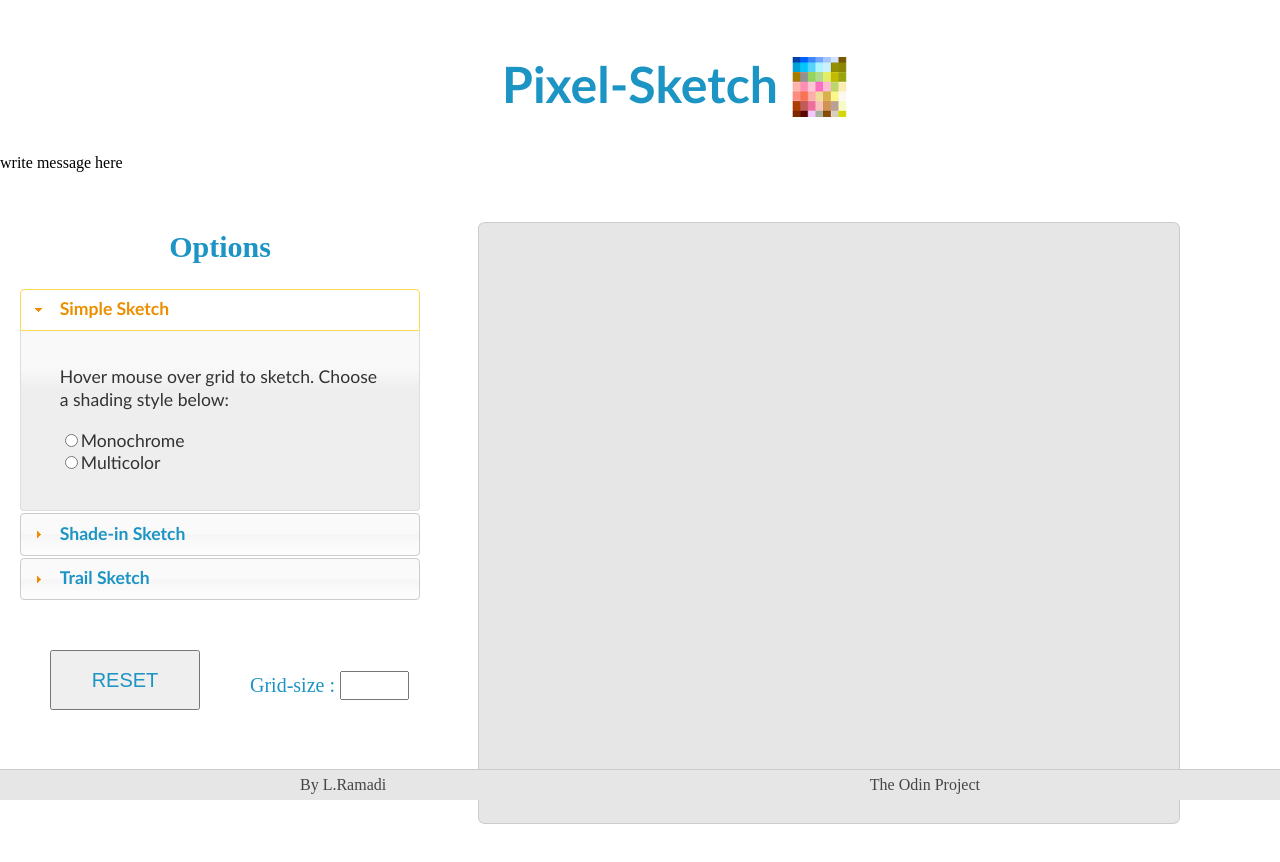
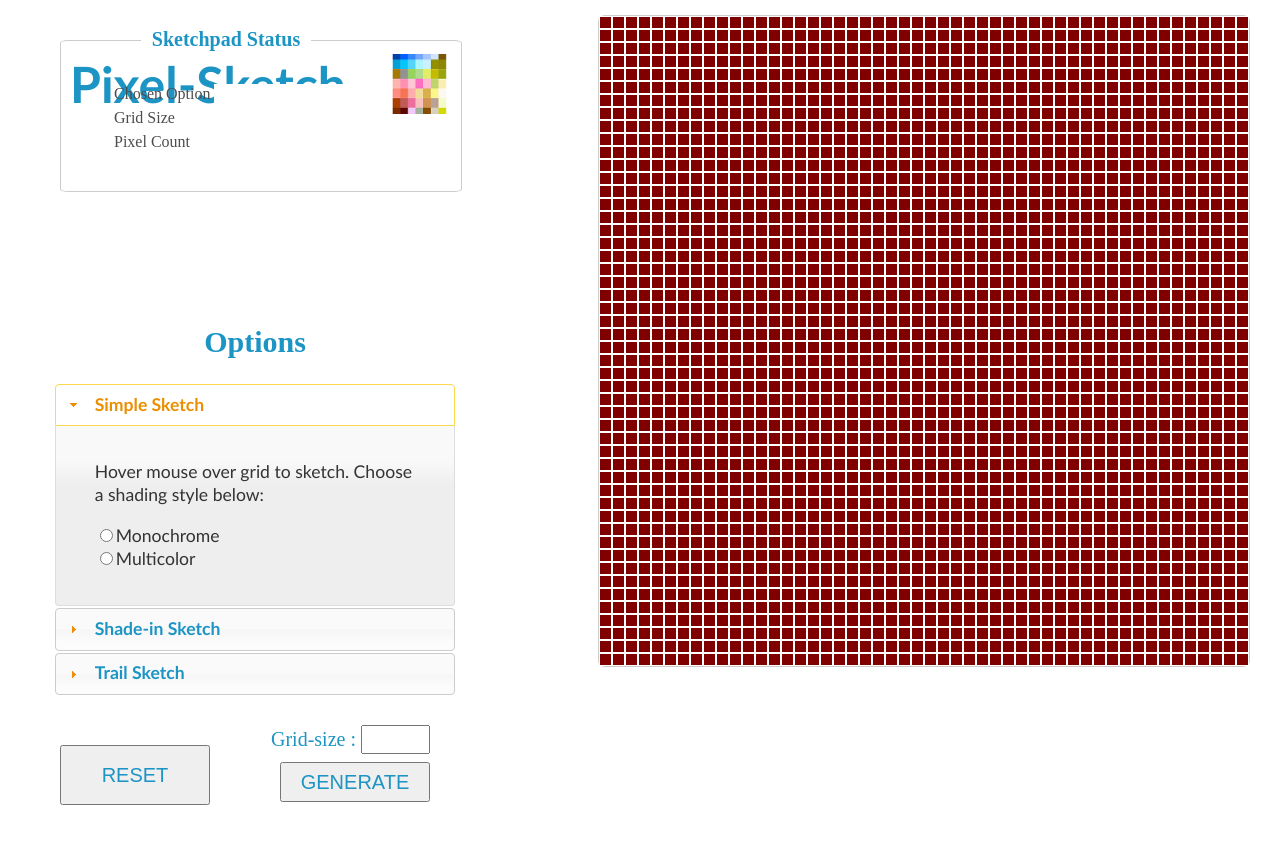
Before and after one commit to letsboogey/pixel_sketch_pad, a plain HTML site: page index.html in a window 1280 px wide. After the commit the page ends 805 px from the top, so only its background shows below. Drawn offline with nearby package versions, Linux system fonts and the light colour scheme.

Commit message:
40% progress

```diff
--- a/index.html
+++ b/index.html
@@ -1,25 +1,61 @@
 <!doctype html>
 <html>
 	<head>
-		<title>PixelDraw</title>
+		<title>PixelSketch</title>
 
 		<!--link the javascript and jQuery-->
 		<script src="http://code.jquery.com/jquery-1.6.2.min.js"></script>
 		<script src="https://code.jquery.com/ui/1.11.0/jquery-ui.min.js"></script>
 		<script src="pixeldraw.js"></script>
 
+		<!--stylesheets-->
 		<link rel="stylesheet" href="jq/jquery-ui.min.css">
 		<link rel="stylesheet" type="text/css" href="pixeldraw.css">
 
 	</head>
 
 	<body>
+
+		<div id="content-wrapper-left">
+
+			<!--webpage header-->
 			<header>
 				<div id="header">
 					<h1>Pixel-Sketch</h1>
 					<img src="logo.jpg" width="60px" height="60px">
 				</div>
 			</header>
+
+
+			<!--Grid status info box-->
+			<div class="grid-infobox">
+				<div id="infobox-title">
+					<h4>Sketchpad Status</h4>
+				</div>
+				<table>
+					<tr>
+						<td class="stat-label">Chosen Option</td>
+						<td class="stat-value">
+							<input type="text" name="chosen-opt" size="16">
+						</td>
+					</tr>
+					<tr>
+						<td class="stat-label">Grid Size</td>
+						<td class="stat-value">
+							<input type="text" name="gsize" size="16">
+						</td>
+					</tr>
+					<tr>
+						<td class="stat-label">Pixel Count</td>
+						<td class="stat-value">
+							<input type="text" name="pixel-count" size="16">
+						</td>
+					</tr>
+				</table>
+			</div>
+
+			<!--user controls area-->
+			<div class="user-control-wrapper">
 
 				<div id="options-wrapper">
 
@@ -63,22 +99,27 @@
 
 				</div>
 
-		<div id="info">
-			write message here
+				<div id="set-grid-size">
+						Grid-size : <input type="text" name="grid-size" maxlength="3" size="3">
 				</div>
 
-		<div id="grid-size">
-			<form>
-				<span>Grid-size :</span> <input type="text" name="grid-size" maxlength="3" size="3">
-			</form>
+				<button type="button" id="reset-button"> RESET </button>
+				<button type="button" id="generate-button"> GENERATE </button>
+
 			</div>
 
-		<button type="button" id="button"> RESET </button>
+		</div>
 
+
+		<!--The GRID, the centerpiece of the webpage-->
+		<div id="content-wrapper-right">
 			<div class="grid">
 
 			</div>
+		</div>
 
+
+		<!--You guessed it, this is the bottom of the webpage-->
 		<footer>
 			<div id="footer">
 				<a href="https://github.com/letsboogey" id="left-foot">By L.Ramadi</a>
--- a/pixeldraw.css
+++ b/pixeldraw.css
@@ -1,34 +1,98 @@
 body{
+	width: 100%;
+	height: 100%;
+	margin: 0;
+	padding: 0;
+}
+
+#content-wrapper-left{
+	background-color: red;
+	width: 30%;
+	height: 100%;
 	margin: 0;
 	padding: 0;
 }
 
 #header{
+	float: left;
 	height: 100px;
-	width: 800px;
-	margin: 20px auto;
-	text-align: center;
-	line-height: 100px;
+	width: 450px;
+	margin: 20px 30px;
+	padding-bottom: 20px;
 }
 
 #header > h1{
 	font-size: 50px;
 	font-family: "Trebuchet MS",sans-serif;
 	color: #1c94c4;
+	margin-left: 40px;
+	margin-bottom: 10px;
 }
 
 #header > img{
+	float: right;
+	margin-top: -70px;
+	margin-right: 30px;
+}
+
+.grid-infobox{
+	width: 400px;
+	height: 150px;
+	float: left;
+	position: absolute;
+	left: 60px;
+	top: 40px;
+	border: 1px solid #cccccc;
+	border-radius: 2%;
+}
+
+#infobox-title{
+	width: 170px;
+	height: 40px;
+	color: #1c94c4;
+	font-size: 20px;
+	background-color: #fff;
+	text-align: center;
 	position: relative;
-	left: 180px;
-	bottom: 110px;
+	float: left;
+	left: 80px;
+	top:-40px;
+}
+
+table{
+	float: left;
+	position: absolute;
+	top: 40px;
+	left: 50px;
+}
+
+.stat-label{
+	white-space: nowrap;
+	color: #4d4d4d;
+}
+
+.stat-value > input{
+	text-align: center;
+	border-style: none;
+	color: #c77405;
+	font-size: 16px;
+}
+
+
+.user-control-wrapper{
+	width: 450px;
+	height: 450px;
+	position: absolute;
+	float: left;
+	clear: both;
+	left: 30px;
+	bottom:50px;
+	border:none;
 }
 
 #options-wrapper{
-	position: fixed;
-	bottom: 200px;
 	width: 400px;
-	float: left;
-	margin-left: 20px;
+	margin: 10px auto;
 }
 
 #options-wrapper > h2{
@@ -37,37 +101,67 @@ body{
 	font-size: 30px;
 }
 
-#grid-size{
+#set-grid-size{
 	font-size: 20px;
 	color: #1c94c4;
-	position: fixed;
-	bottom: 100px;
-	left: 250px;
+	float: right;
+	margin-right: 50px;
+	margin-top: 20px;
+}
+
+#set-grid-size > input{
+	text-align: center;
+}
+
+#reset-button{
+	width: 150px;
+	height: 60px;
+	font-size: 20px;
+	color: #1c94c4;
+	float: left;
+	margin-left: 30px;
+	margin-top: 40px;
+}
+
+#generate-button{
+	width: 150px;
+	height: 40px;
+	font-size: 20px;
+	color: #1c94c4;
+	float: right;
+	clear: right;
+	margin-right: 50px;
+	margin-top: 8px;
 }
 
 input{
 	font-size: 20px;
 }
 
-#button{
-	width: 150px;
-	height: 60px;
-	font-size: 20px;
-	color: #1c94c4;
-	position: fixed;
-	bottom: 90px;
-	left: 50px;
-}
 
 .grid{
-	height: 600px;
-	width: 700px;
-	margin: 50px 100px;
+	display: table;
+	border-spacing: 0;
+	height: 650px;
+	width: 650px;
 	float: right;
+	margin-right: 30px;
+	margin-top: 15px;
 	border-radius: 1%;
 	border:1px solid #cccccc;
 	background-color: #e6e6e6;
 }
+
+.cell{
+	display: table-cell;
+	background-color: #800000;
+	border: 1px solid #fff;
+}
+
+.row{
+	display: table-row;
+}
+
 
 #footer{
 	position: fixed;
@@ -78,6 +172,10 @@ input{
 	bottom:0;
 	margin: 0;
 	line-height: 30px;
+}
+
+#footer > a:hover{
+	text-decoration: underline;
 }
 
 #left-foot{
--- a/pixeldraw.js
+++ b/pixeldraw.js
@@ -1,6 +1,37 @@
 $(document).ready(function(){
 
+	//declare variables
+
+	//create accordion menu for sketch-pad options
 	$('#menu').accordion();
+
+	//slide footer out of view when mouse is not at bottom
+	$('#footer').hide();
+
+
+
+	//function to generate grid
+	function generateGrid(dimension){
+		var cols = dimension;
+		var rows = dimension;
+
+		while(rows>0){
+
+			var new_row = $('<div />',{'class':'row'});
+			//divide the new row into sections = (dimension*dimension)
+			for(var k =0 ; k < cols ; k++){
+				$('<div />',{'class':'cell'}).appendTo(new_row);
+			};
+
+			new_row.appendTo('.grid');
+			rows--;
+		};
+	};
+
+	generateGrid(50);
+
+
+
 
 
 });
```
Lines whose indentation alone changed are shown as unchanged.
